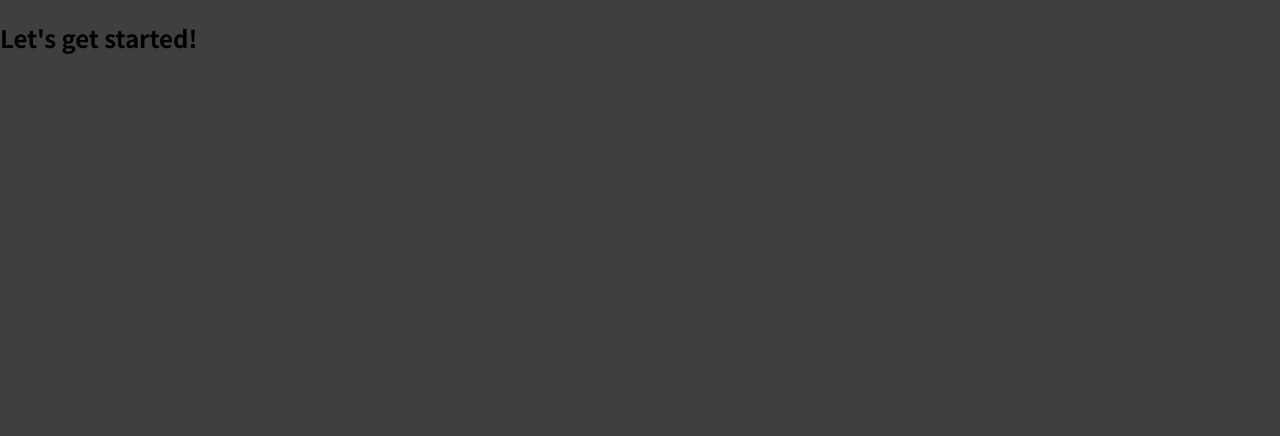
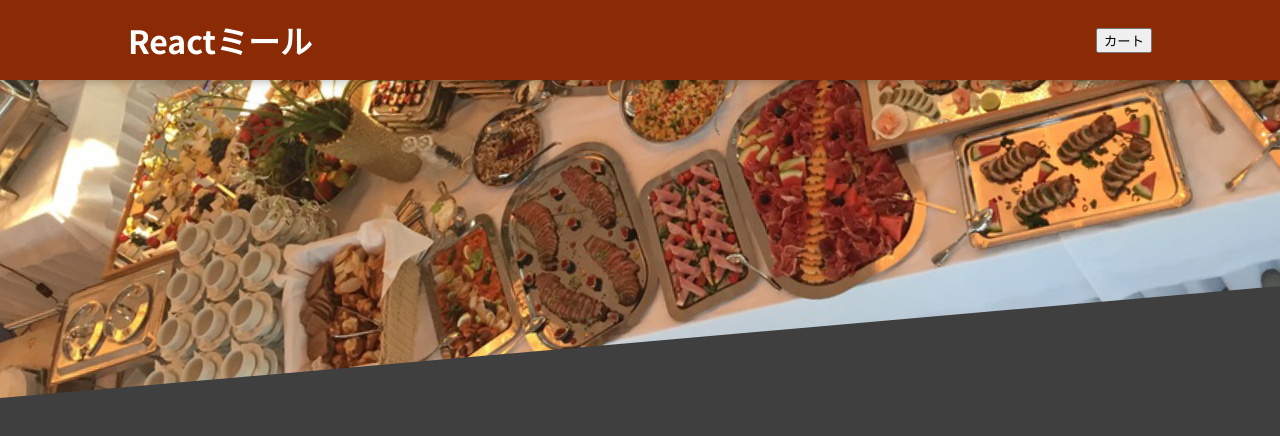
Before and after one commit to Takumikimura1899/Food-ordor-app, a JavaScript app: page / in a window 1280 px wide. Shown: the top 436 px of the page. Built offline with nearby package versions, Linux system fonts and the light colour scheme.

Commit message:
create Header

```diff
--- a/src/App.js
+++ b/src/App.js
@@ -1,8 +1,10 @@
+import Header from './components/Layout/Header';
+
 function App() {
   return (
-    <div>
-      <h2>Let's get started!</h2>
-    </div>
+    <>
+      <Header />
+    </>
   );
 }
 
--- /dev/null
+++ b/src/components/Layout/Header.js
@@ -0,0 +1,19 @@
+import mealsImage from '../../assets/meals.jpg';
+
+import classes from './Header.module.css';
+
+const Header = (props) => {
+  return (
+    <>
+      <header className={classes.header}>
+        <h1>Reactミール</h1>
+        <button>カート</button>
+      </header>
+      <div className={classes['main-image']}>
+        <img src={mealsImage} alt='テーブルいっぱいの美味しそうな料理たち' />
+      </div>
+    </>
+  );
+};
+
+export default Header;
--- /dev/null
+++ b/src/components/Layout/Header.module.css
@@ -0,0 +1,29 @@
+.header {
+  position: fixed;
+  top: 0;
+  left: 0;
+  width: 100%;
+  height: 5rem;
+  background-color: #8a2b06;
+  color: white;
+  display: flex;
+  justify-content: space-between;
+  align-items: center;
+  padding: 0 10%;
+  box-shadow: 0 2px 8px rgba(0, 0, 0, 0.25);
+  z-index: 10;
+}
+
+.main-image {
+  width: 100%;
+  height: 25rem;
+  z-index: 0;
+  overflow: hidden;
+}
+
+.main-image img {
+  width: 110%;
+  height: 100%;
+  object-fit: cover;
+  transform: rotateZ(-5deg) translateY(-4rem) translateX(-1rem);
+}
```
Also changed, not shown: src/assets/meals.jpg (added), 1 other file (tests, documents, lock files or other folders).
